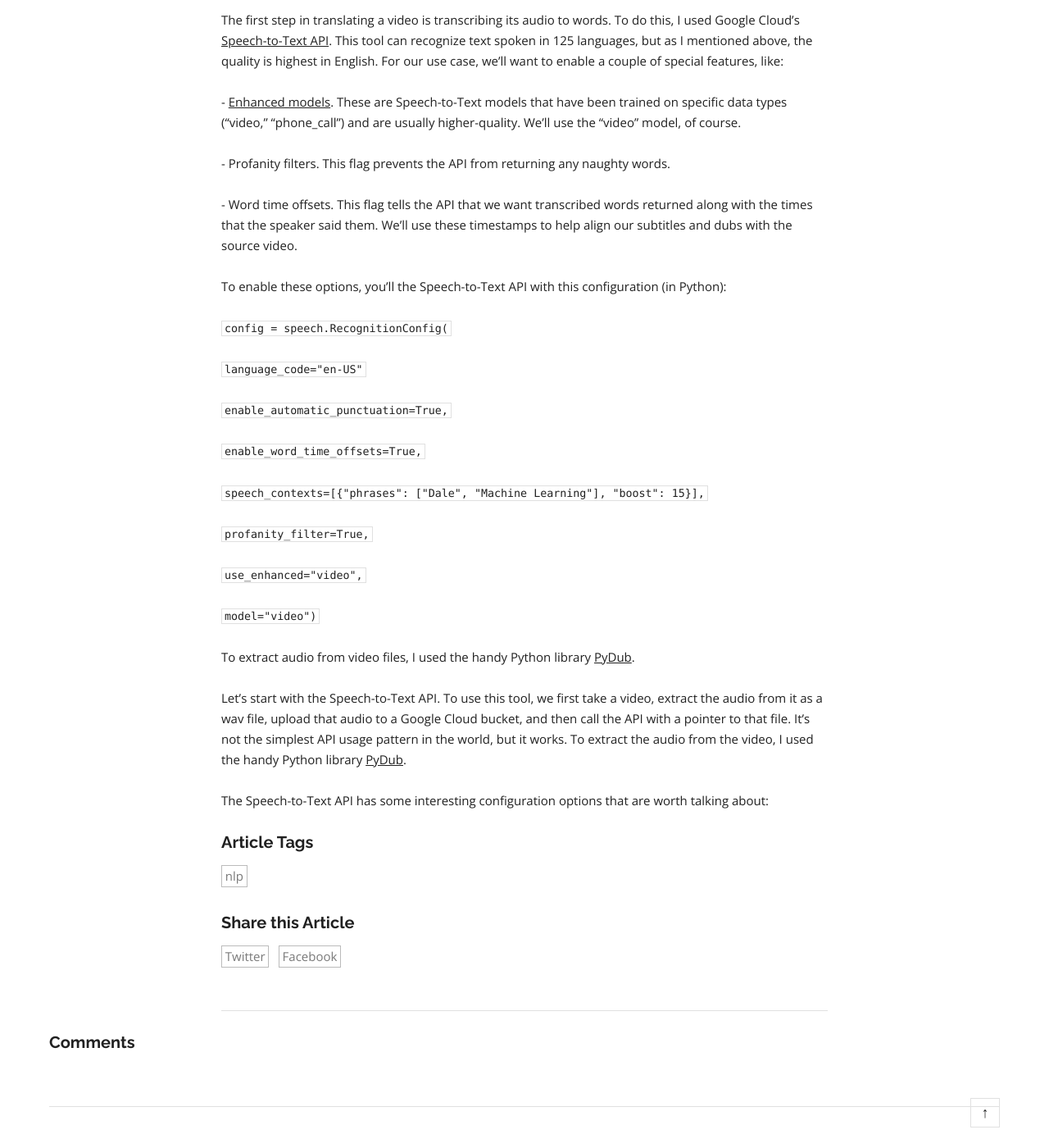
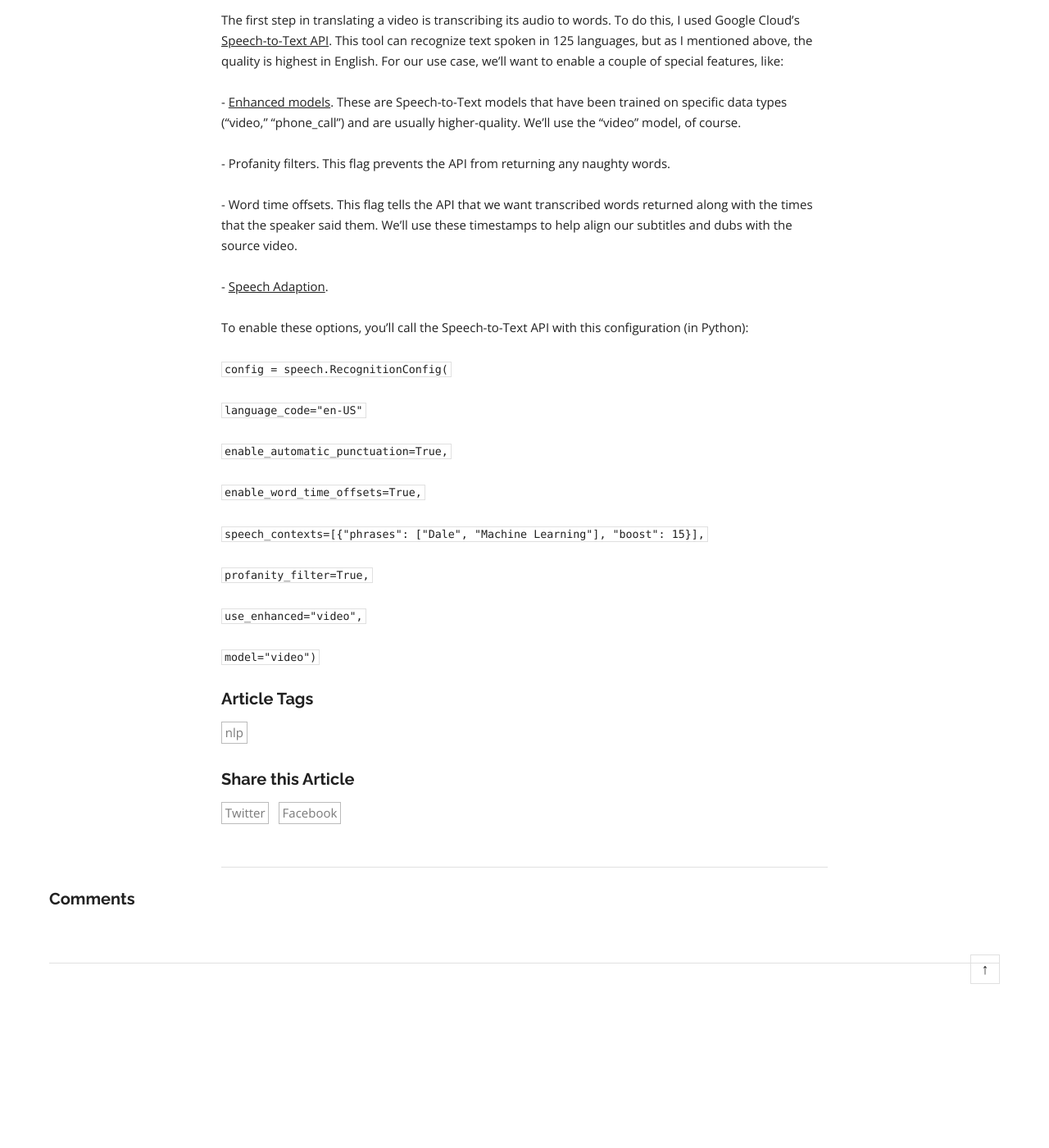
Before and after one commit to dalequark/daleonai, a Jekyll site: the page built from _posts/2021-02-02-ai-dubs-over-subs-translating-and-dubbing-videos-with-ai.md, in a window 1280 px wide and 1400 px high, scrolled down 3778 px. Shown: the whole window at 82% size. Built offline with Jekyll 4.4.1, drawn with Linux system fonts in a browser that asks for light colours; some web fonts are replaced; a script that is not in the unit is left out; comment, search, counter and statistics services are not loaded; after the commit the page ends 5003 px from its top, so only the background shows below that.

Commit message:
Update Blog “2021-02-02-ai-dubs-over-subs-translating-and-dubbing-videos-with-ai”

```diff
--- a/_posts/2021-02-02-ai-dubs-over-subs-translating-and-dubbing-videos-with-ai.md
+++ b/_posts/2021-02-02-ai-dubs-over-subs-translating-and-dubbing-videos-with-ai.md
@@ -68,13 +68,15 @@ The challenging bits are the ones I bolded above, that mainly come from having t
 
 The first step in translating a video is transcribing its audio to words. To do this, I used Google Cloud's [Speech-to-Text API](?utm_source=blog&utm_medium=partner&utm_campaign=CDR_dal_aiml_ai-dubs_020221). This tool can recognize text spoken in 125 languages, but as I mentioned above, the quality is highest in English. For our use case, we'll want to enable a couple of special features, like:
 
-\- [Enhanced models](cloud.google.com/speech-to-text?utm_source=blog&utm_medium=partner&utm_campaign=CDR_dal_aiml_ai-dubs_020221). These are Speech-to-Text models that have been trained on specific data types ("video," "phone_call") and are usually higher-quality. We'll use the "video" model, of course.
+\- [Enhanced models](https://cloud.google.com/speech-to-text/docs/enhanced-models?utm_source=blog&utm_medium=partner&utm_campaign=CDR_dal_aiml_ai-dubs_020221). These are Speech-to-Text models that have been trained on specific data types ("video," "phone_call") and are usually higher-quality. We'll use the "video" model, of course.
 
 \- Profanity filters. This flag prevents the API from returning any naughty words.
 
 \- Word time offsets. This flag tells the API that we want transcribed words returned along with the times that the speaker said them. We'll use these timestamps to help align our subtitles and dubs with the source video.
 
-To enable these options, you'll the Speech-to-Text API with this configuration (in Python):
+\- [Speech Adaption](https://cloud.google.com/speech-to-text/docs/context-strength?utm_source=blog&utm_medium=partner&utm_campaign=CDR_dal_aiml_ai-dubs_020221).
+
+To enable these options, you'll call the Speech-to-Text API with this configuration (in Python):
 
 `config = speech.RecognitionConfig(`
 
@@ -91,9 +93,3 @@ To enable these options, you'll the Speech-to-Text API with this configuration (
 `use_enhanced="video",`
 
 `model="video")`
-
-To extract audio from video files, I used the handy Python library [PyDub](https://github.com/jiaaro/pydub).
-
-Let’s start with the Speech-to-Text API. To use this tool, we first take a video, extract the audio from it as a wav file, upload that audio to a Google Cloud bucket, and then call the API with a pointer to that file. It’s not the simplest API usage pattern in the world, but it works. To extract the audio from the video, I used the handy Python library [PyDub](https://github.com/jiaaro/pydub).
-
-The Speech-to-Text API has some interesting configuration options that are worth talking about:
```
